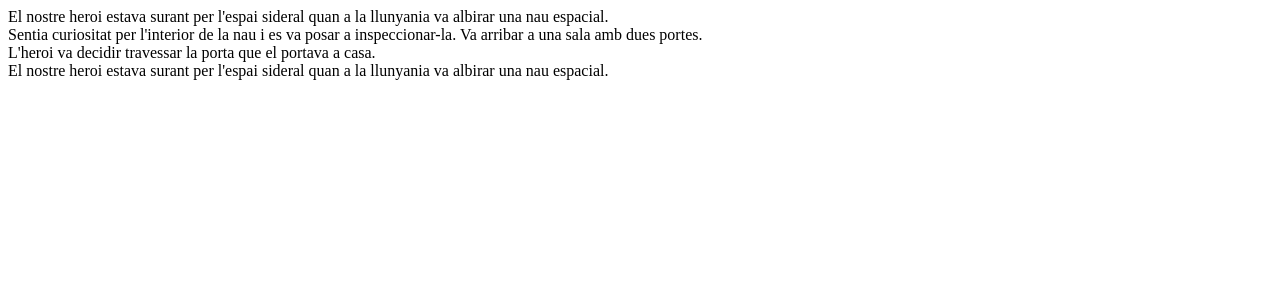
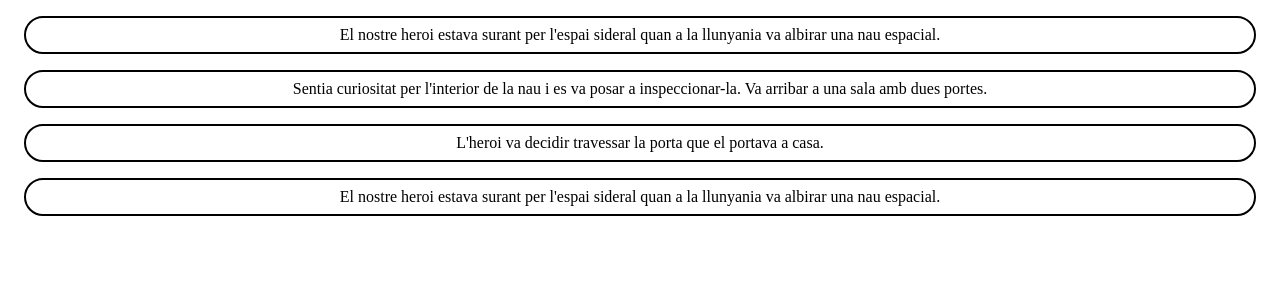
Before and after one commit to nyuudo/Thinksigner, a React (Vite) app: page / in a window 1280 px wide. Shown: the top 300 px of the page. Built offline with nearby package versions, Linux system fonts and the light colour scheme.

Commit message:
Exercise 3

```diff
--- a/package.json
+++ b/package.json
@@ -11,7 +11,8 @@
   },
   "dependencies": {
     "react": "^18.2.0",
-    "react-dom": "^18.2.0"
+    "react-dom": "^18.2.0",
+    "styled-components": "^6.0.0-rc.1"
   },
   "devDependencies": {
     "@types/react": "^18.0.28",
--- /dev/null
+++ b/src/components/Escena.styles.tsx
@@ -0,0 +1,10 @@
+// import styled components
+import styled from "styled-components";
+
+export const StyledDiv = styled.div`
+  text-align: center;
+  border: 2px solid;
+  border-radius: 32px;
+  padding: 8px 16px;
+  margin: 16px;
+`;
--- a/src/components/Escena.tsx
+++ b/src/components/Escena.tsx
@@ -1,4 +1,6 @@
+// import stlye form styles file
+import { StyledDiv } from "./Escena.styles";
 // added property type to PROPS
 export const Escena = ({ text }: { text: string }) => {
-  return <div>{text}</div>;
+  return <StyledDiv>{text}</StyledDiv>;
 };
```
Also changed, not shown: 1 other file (tests, documents, lock files or other folders).
